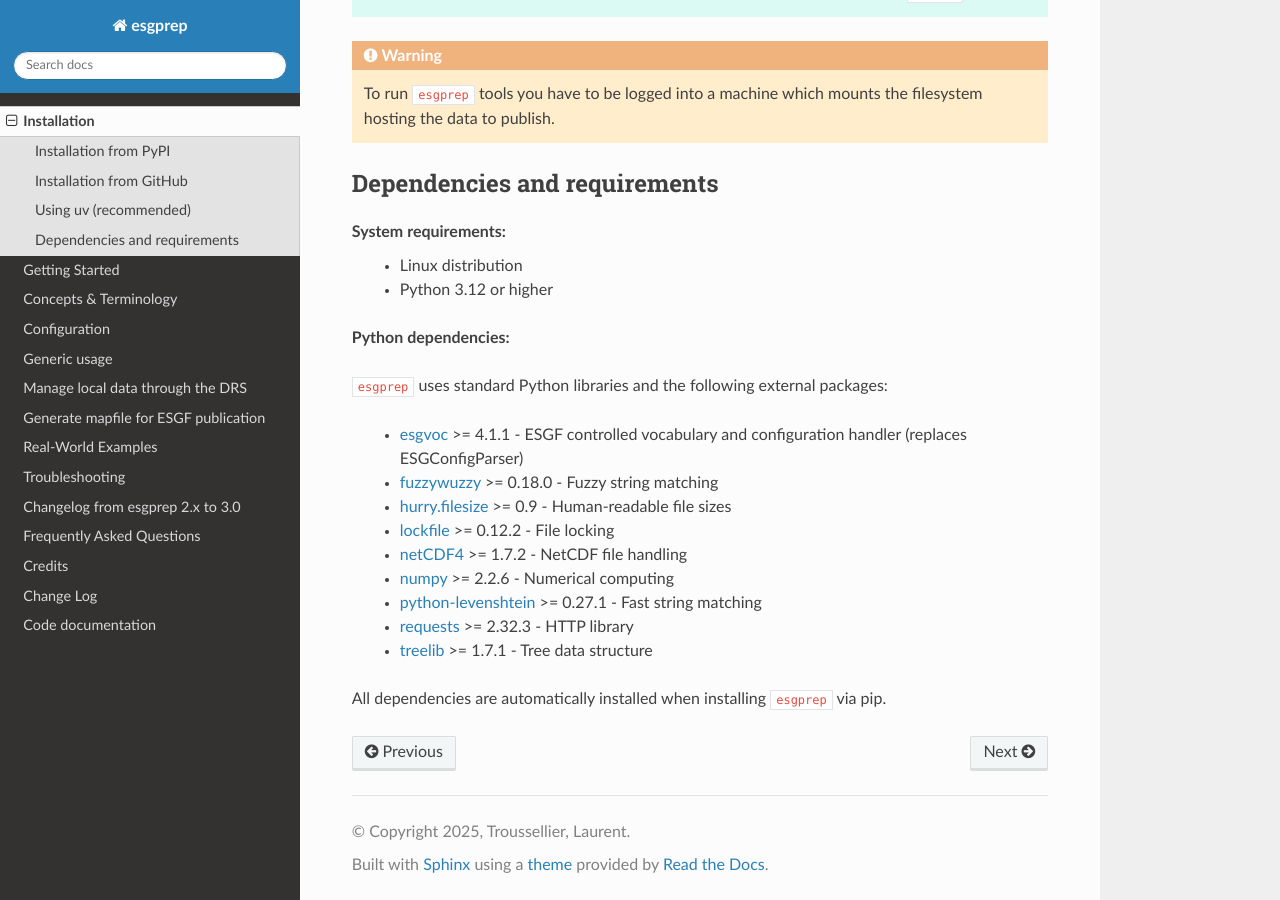
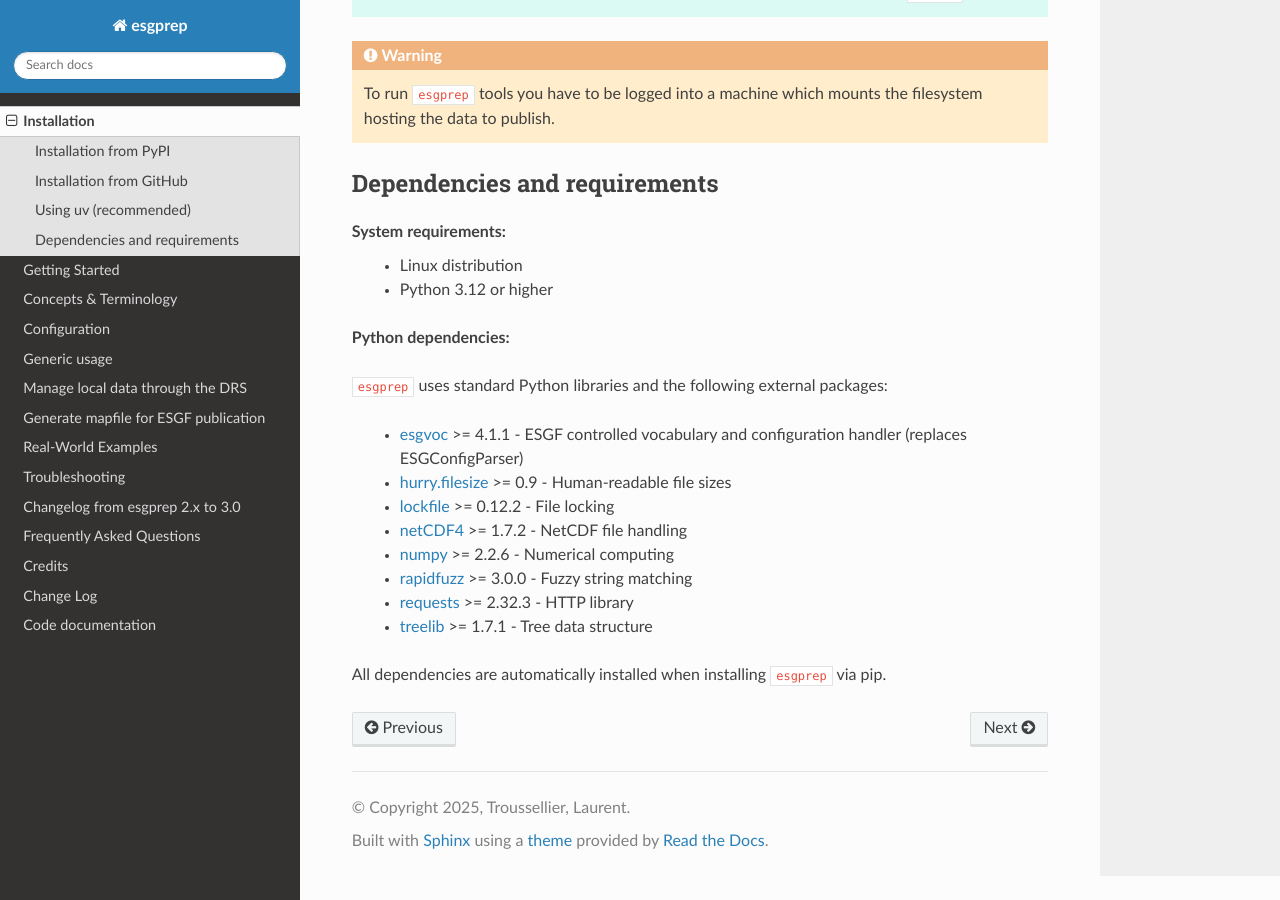
Before and after one commit to ESGF/esgf-prepare, a Sphinx documentation site: the page built from docs/installation.rst, in a window 1280 px wide and 900 px high, scrolled down 2034 px. Built offline with Sphinx 7.4.7 and the Read the Docs theme 3.1.0, drawn with Linux system fonts in a browser that asks for light colours; the version number is read from the project's files by our own code.

Commit message:
build(deps): replace fuzzywuzzy with rapidfuzz (#130)
fuzzywuzzy and python-levenshtein are GPL-licensed, which conflicts
with the planned CeCILL-C license. rapidfuzz is the MIT-licensed,
maintained successor with the same API.

The default_process processor keeps fuzzywuzzy's behaviour of
lowercasing and stripping punctuation before matching attribute names.

```diff
--- a/docs/installation.rst
+++ b/docs/installation.rst
@@ -107,12 +107,11 @@ Dependencies and requirements
 ``esgprep`` uses standard Python libraries and the following external packages:
 
  * `esgvoc <https://pypi.org/project/esgvoc/>`_ >= 4.1.1 - ESGF controlled vocabulary and configuration handler (replaces ESGConfigParser)
- * `fuzzywuzzy <https://pypi.org/project/fuzzywuzzy/>`_ >= 0.18.0 - Fuzzy string matching
  * `hurry.filesize <https://pypi.org/project/hurry.filesize/>`_ >= 0.9 - Human-readable file sizes
  * `lockfile <https://pypi.org/project/lockfile/>`_ >= 0.12.2 - File locking
  * `netCDF4 <https://unidata.github.io/netcdf4-python/>`_ >= 1.7.2 - NetCDF file handling
  * `numpy <https://numpy.org/>`_ >= 2.2.6 - Numerical computing
- * `python-levenshtein <https://pypi.org/project/python-Levenshtein/>`_ >= 0.27.1 - Fast string matching
+ * `rapidfuzz <https://pypi.org/project/rapidfuzz/>`_ >= 3.0.0 - Fuzzy string matching
  * `requests <https://requests.readthedocs.io/>`_ >= 2.32.3 - HTTP library
  * `treelib <https://pypi.org/project/treelib/>`_ >= 1.7.1 - Tree data structure
 
--- a/docs/migration.rst
+++ b/docs/migration.rst
@@ -149,7 +149,7 @@ Dependency Changes
 **New dependencies:**
 
  * ``esgvoc`` >= 4.1.1 - Controlled vocabulary and configuration management
- * ``python-levenshtein`` >= 0.27.1 - Enhanced string matching
+ * ``rapidfuzz`` >= 3.0.0 - Fuzzy string matching (replaces ``fuzzywuzzy``)
  * Updated versions of ``numpy``, ``netCDF4``, and other core libraries
 
 All dependencies are installed automatically via ``pip install esgprep``.
--- a/pyproject.toml
+++ b/pyproject.toml
@@ -38,12 +38,11 @@ classifiers = [
 
 dependencies = [
     "esgvoc>=4.1.1",
-    "fuzzywuzzy>=0.18.0",
     "hurry-filesize>=0.9",
     "lockfile>=0.12.2",
     "netcdf4>=1.7.2",
     "numpy>=2.2.6",
-    "python-levenshtein>=0.27.1",
+    "rapidfuzz>=3.0.0",
     "requests>=2.32.3",
     "treelib>=1.7.1",
 ]
--- a/requirements.txt
+++ b/requirements.txt
@@ -1,7 +1,6 @@
 requests
-fuzzywuzzy
+rapidfuzz
 netCDF4
 lockfile
 hurry.filesize
 treelib
-python-Levenshtein
```
Also changed, not shown: 1 other file.
